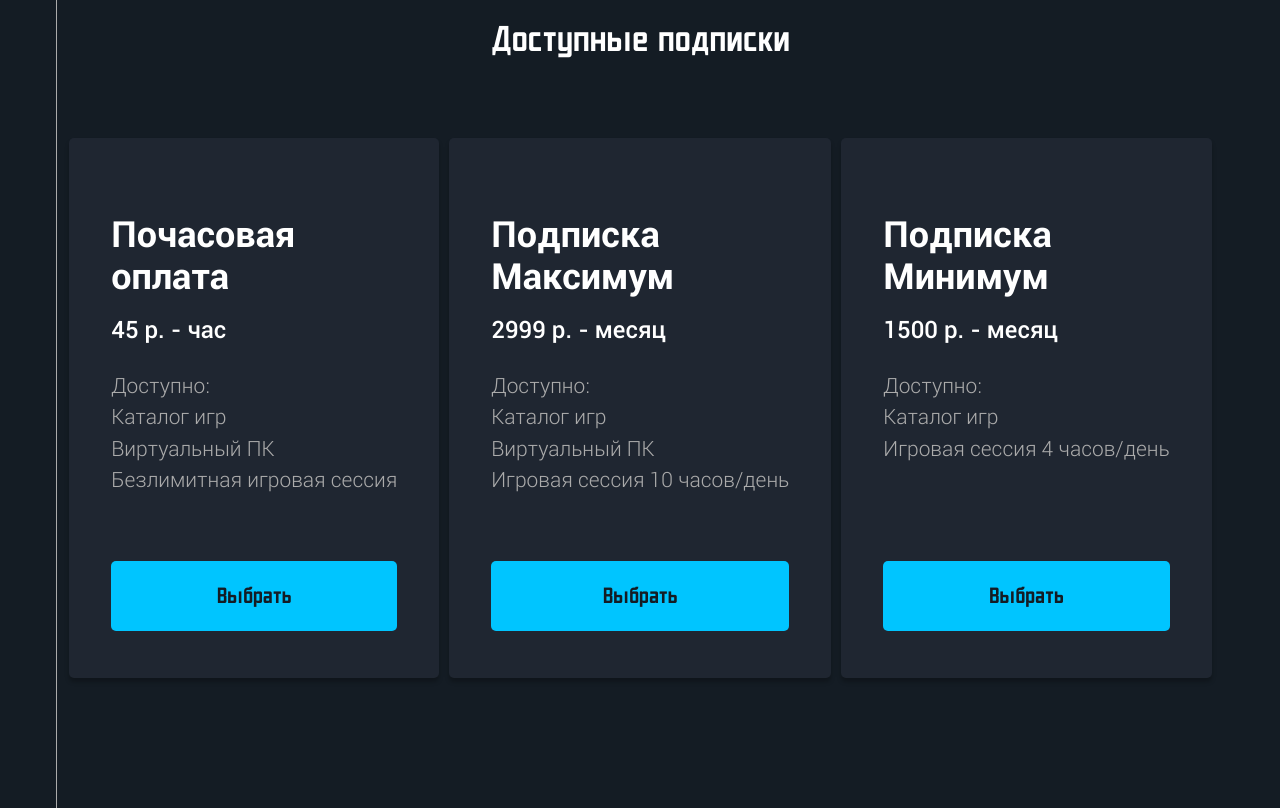
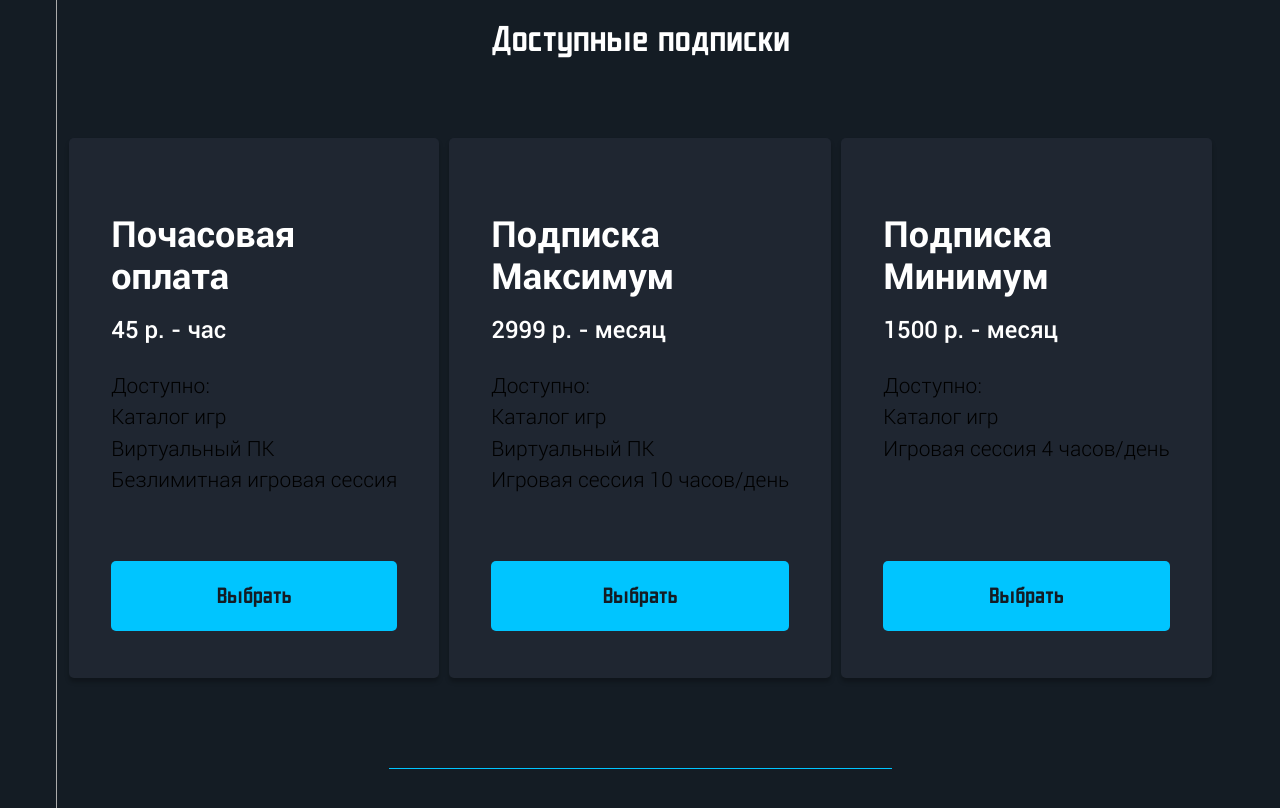
Before and after one commit to Mighty-Lion/Warplaycloud, a React (Vite) app: page / in a window 1280 px wide. Shown: the part 2060-2868 px from the top of the page. Built offline with nearby package versions, Linux system fonts and the light colour scheme.

Commit message:
added RatesLine

```diff
--- a/src/components/Content/partials/Rates/index.styles.ts
+++ b/src/components/Content/partials/Rates/index.styles.ts
@@ -11,3 +11,15 @@ export const RatesThemeWrapper = styled.div`
   margin-left: 50px;
   margin-bottom: 13px;
 `;
+
+export const SubscriptionsWrapper = styled.div`
+  margin-bottom: 90px;
+`;
+
+export const RatesLine = styled.div `
+  margin: 0 auto;
+  width: 47%;
+  height: 1px;
+
+  background: var(--color-blue-100);
+`
--- a/src/components/Content/partials/Rates/index.tsx
+++ b/src/components/Content/partials/Rates/index.tsx
@@ -1,7 +1,7 @@
 import {
-  RatesContainer,
-  RatesThemeWrapper,
-} from '@/components/Content/partials/Rates/index.styles';
+  RatesContainer, RatesLine,
+  RatesThemeWrapper, SubscriptionsWrapper
+} from "@/components/Content/partials/Rates/index.styles";
 import { BlockTheme } from '@/components/BlockTheme';
 import { slidingVariants } from '@/components/Content/variants';
 import { BlockTitle } from '@/components/BlockTitle';
@@ -20,7 +20,10 @@ export function Rates() {
       >
         Доступные подписки
       </BlockTitle>
-      <Subscriptions />
+      <SubscriptionsWrapper>
+        <Subscriptions />
+      </SubscriptionsWrapper>
+      <RatesLine />
     </RatesContainer>
   );
 }
--- a/src/components/Subscriptions/partials/SubscriptionCard/index.styles.ts
+++ b/src/components/Subscriptions/partials/SubscriptionCard/index.styles.ts
@@ -6,7 +6,7 @@ export const SubscriptionCardWrapper = styled.div`
   padding: 76px 42px 47px;
   border-radius: 5px;
   background: var(--color-black-400);
-  box-shadow: 0px 4px 4px 0px rgba(0, 0, 0, 0.25);
+  box-shadow: 0px 4px 4px 0px rgba(0, 0, 0, 0.25);пше
 
   @media (max-width: ${getBreakpoint('TABLET_UL', 'down')}) {
     padding: 76px 24px 51px;
@@ -15,7 +15,6 @@ export const SubscriptionCardWrapper = styled.div`
 
 export const SubscriptionCardName = styled.pre`
   margin: 0 0 18px 0;
-
   color: var(--color-white-0);
   font-family: Roboto, sans-serif;
   font-size: 36px;
@@ -41,9 +40,16 @@ export const SubscriptionText = styled.pre`
   font-style: normal;
   font-weight: 300;
   line-height: 150%;
+
+  &:nth-of-type(even) {
+    color: var(--color-black-900);
+  }
 `;
 
 export const SubscriptionButton = styled.button`
+  &:nth-of-type(even) {
+    color: var(--color-white-100);
+  }
   position: absolute;
   bottom: 47px;
   left: 42px;
@@ -56,6 +62,7 @@ export const SubscriptionButton = styled.button`
   height: 70px;
   border-radius: 5px;
   background: var(--color-blue-100);
+  cursor: pointer;
 
   color: var(--color-black-700);
   font-family: Aire Exterior, sans-serif;
@@ -65,7 +72,7 @@ export const SubscriptionButton = styled.button`
   line-height: 180%;
 
   @media (max-width: ${getBreakpoint('TABLET_UL', 'down')}) {
-		bottom: 51px;
+    bottom: 51px;
     left: 24px;
     width: calc(100% - 48px);
   }
--- a/src/css/colors.css
+++ b/src/css/colors.css
@@ -3,6 +3,7 @@
     --color-black-700: #141C24;
     --color-black-400: #1F2631;
     --color-white-0: #FFFFFF;
+    --color-white-100: #F1F8FF;
     --color-blue-100: #00C5FF;
     --color-blue-200: #57D6FF;
     --color-blue-300: #50AFCD;
```
